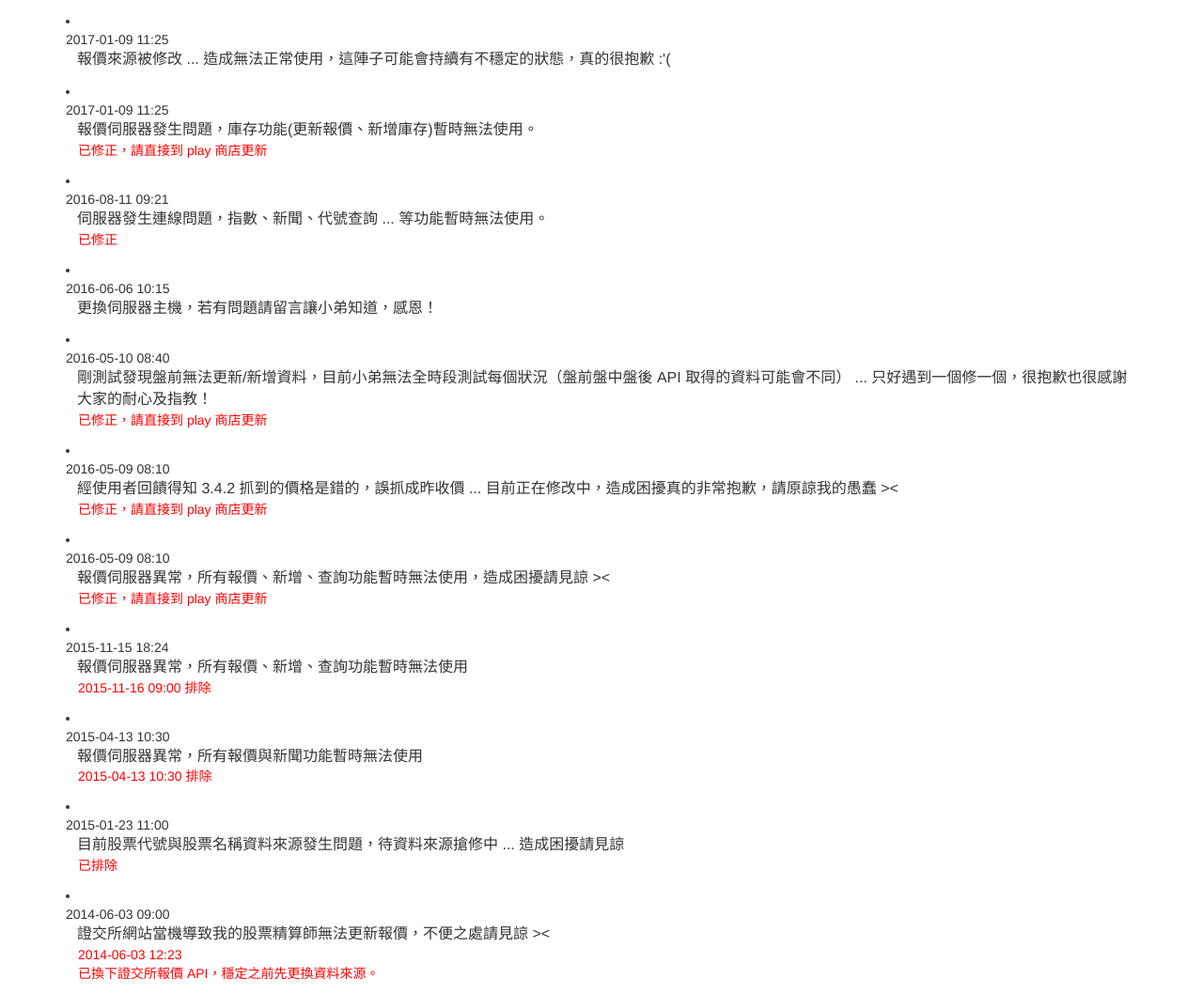
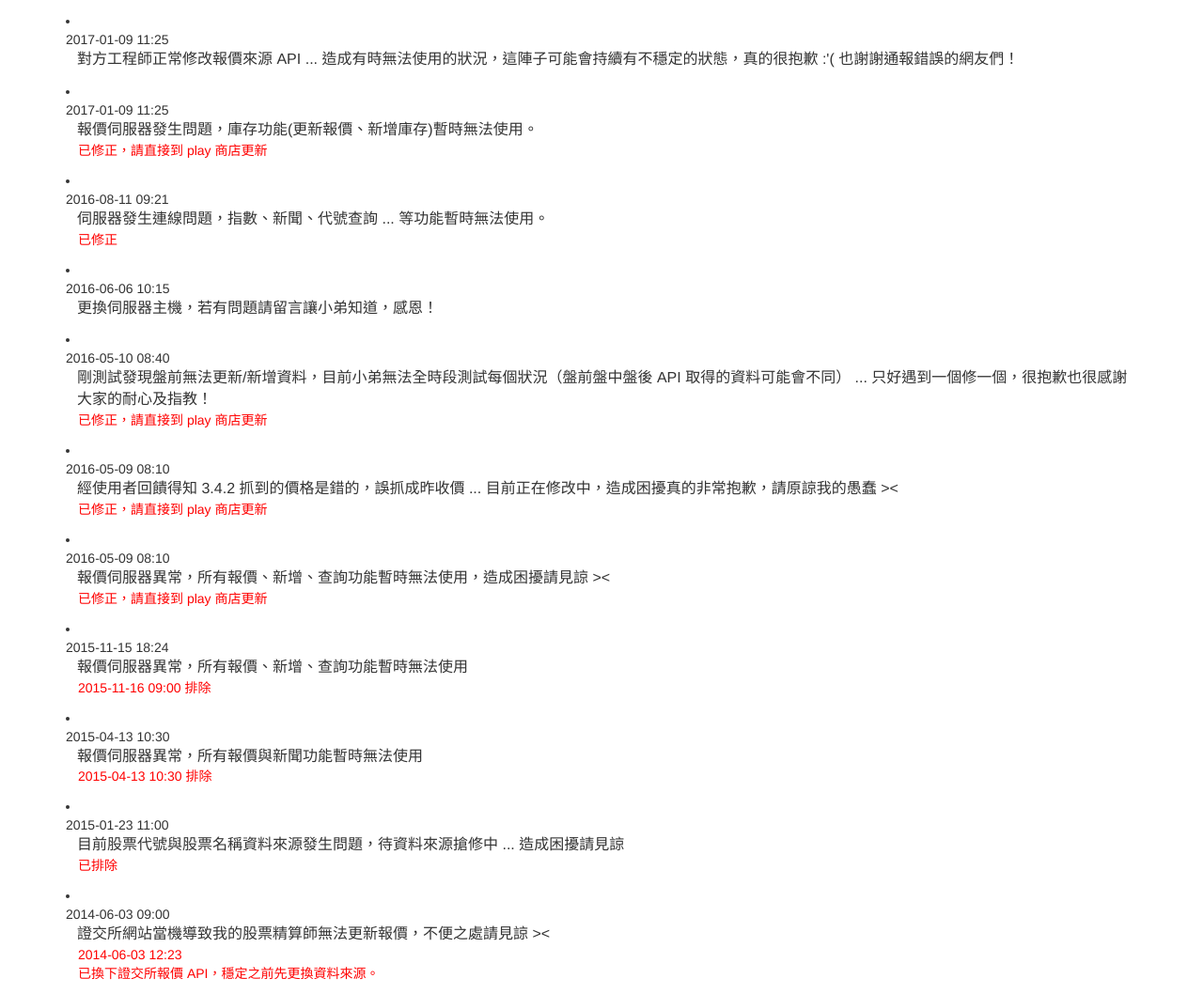
Before and after one commit to s9134131/s9134131.github.io, a Jekyll site: the page latest.html, which Jekyll copies as it is, in a window 1280 px wide. Shown: the whole page at 94% size. Built offline with Jekyll 4.4.1, drawn with Linux system fonts in a browser that asks for light colours.

Commit message:
Update latest.html

```diff
--- a/latest.html
+++ b/latest.html
@@ -36,7 +36,7 @@
 <div class=container>
 	<li>
 		<div class="time">2017-01-09 11:25</div>
-		<div class="title">報價來源被修改 ... 造成無法正常使用，這陣子可能會持續有不穩定的狀態，真的很抱歉 :'(</div>
+		<div class="title">對方工程師正常修改報價來源 API ... 造成有時無法使用的狀況，這陣子可能會持續有不穩定的狀態，真的很抱歉 :'( 也謝謝通報錯誤的網友們！</div>
 		<div class="status"></div>
 	</li>
 	<li>
```
